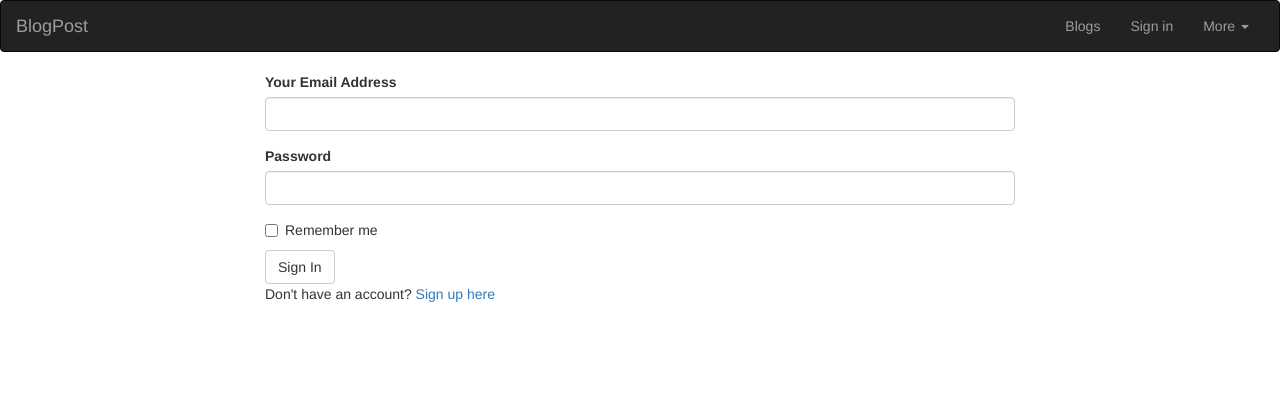
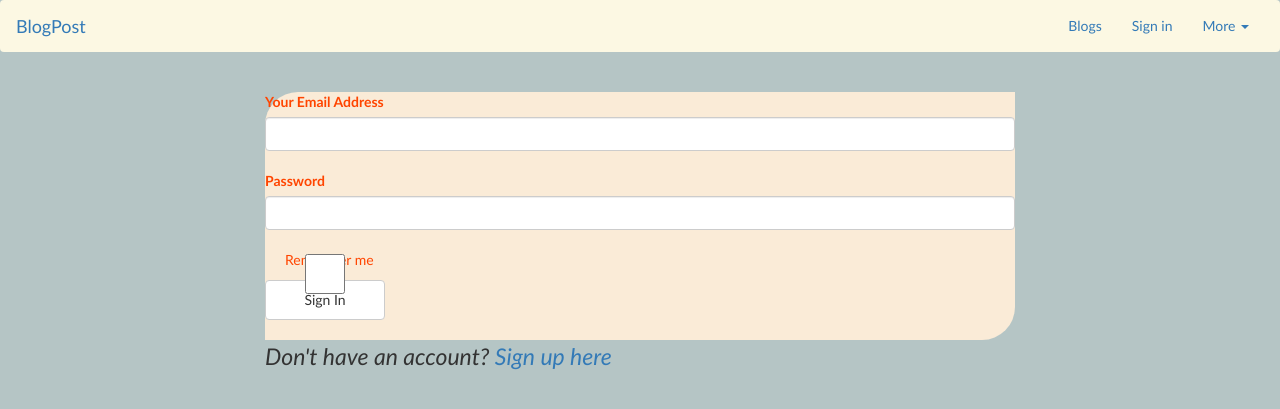
Before and after one commit to danknjoroge/Blog-, a Flask app: page /authenticate/login in a window 1280 px wide. Shown: the top 409 px of the page. Run offline with Flask 2, Linux system fonts and the light colour scheme; some libraries are stand-ins or nearby versions.

Commit message:
added custom styles to index.html

```diff
--- a/app/__init__.py
+++ b/app/__init__.py
@@ -4,6 +4,9 @@ from flask_sqlalchemy import SQLAlchemy
 from config import config_options
 from flask_login import LoginManager
 from flask_mail import Mail
+# from flask_uploads import UploadSet, configure_uploads,IMAGES
+
+
 
 bootstrap = Bootstrap()
 
@@ -12,6 +15,7 @@ mail = Mail()
 login_manager = LoginManager()
 login_manager.session_protection='strong'
 login_manager.login_view = 'auth.login'
+
 
 '''create app function'''
 def create_app(config_name):
--- /dev/null
+++ b/app/static/css/index.css
@@ -0,0 +1,48 @@
+body{
+    background-color: rgb(181,197,197);
+    font-family: 'Gill Sans', 'Gill Sans MT', Calibri, 'Trebuchet MS', sans-serif;
+}
+.home{
+    background-color: antiquewhite;
+    text-align: center;
+    margin-top: -24px;
+}
+h1{
+    color: orangered;
+    font-size: 43px;
+    font-weight: bold;
+    text-shadow: 3px 4px 1px rgb(181,197,197);
+    font-family: 'Franklin Gothic Medium', 'Arial Narrow', Arial, sans-serif
+}
+
+input{
+    background-color: orangered;
+    border: none;
+    border-top-left-radius: 23px;
+    border-bottom-right-radius: 23px;
+    margin-bottom: 20px;
+    height: 40px;
+    width: 120px;
+    color: white;
+    font-weight: bold;
+}
+h5{
+    font-style: italic;
+    color: orangered;
+
+}
+p{
+    font-size :23px;
+    font-style: oblique;
+}
+.form{
+    margin-top: 20px;
+    background-color: antiquewhite ;
+    padding-bottom: 20px;
+    border-top-left-radius: 33px;
+    border-bottom-right-radius: 33px;
+    color: orangered;
+    font-family: 'Trebuchet MS', 'Lucida Sans Unicode', 'Lucida Grande', 'Lucida Sans', Arial, sans-serif;
+    font-weight: bold;
+    /* box-shadow: 1px 1px orangered; */
+}
--- a/app/templates/auth/login.html
+++ b/app/templates/auth/login.html
@@ -1,5 +1,11 @@
 {% extends 'base.html'%}
 {% import 'bootstrap/wtf.html' as wtf%}
+
+{% block styles%}
+    {{ super() }}
+    <link rel="stylesheet" href="{{url_for('static',filename='css/index.css')}}">
+{% endblock %}
+
 
 {% block content %}
 <div class="container">
--- a/app/templates/blogupdate.html
+++ b/app/templates/blogupdate.html
@@ -1,5 +1,11 @@
 {% extends 'base.html' %}
 {% import 'bootstrap/wtf.html' as wtf %}
+
+{% block styles%}
+    {{ super() }}
+    <link rel="stylesheet" href="{{url_for('static',filename='css/index.css')}}">
+{% endblock %}
+
 
 {% block content %}
 <div class="container">
--- a/app/templates/commentform.html
+++ b/app/templates/commentform.html
@@ -1,5 +1,11 @@
 {% extends 'base.html'%}
 {% import 'bootstrap/wtf.html' as wtf%}
+
+{% block styles%}
+    {{ super() }}
+    <link rel="stylesheet" href="{{url_for('static',filename='css/index.css')}}">
+{% endblock %}
+
 
 {% block content %}
 <div class="container">
--- a/app/templates/commentview.html
+++ b/app/templates/commentview.html
@@ -1,5 +1,11 @@
 
 {% extends 'base.html'%}
+
+{% block styles%}
+    {{ super() }}
+    <link rel="stylesheet" href="{{url_for('static',filename='css/index.css')}}">
+{% endblock %}
+
 
 {% block content %}
 <div class="container">
--- a/app/templates/homepage.html
+++ b/app/templates/homepage.html
@@ -1,4 +1,9 @@
 {% extends 'base.html'%}
+
+{% block styles%}
+    {{ super() }}
+    <link rel="stylesheet" href="{{url_for('static',filename='css/index.css')}}">
+{% endblock %}
 
 {% block content %}
 <div class="container">
--- a/app/templates/navbar.html
+++ b/app/templates/navbar.html
@@ -1,4 +1,4 @@
-<nav class="navbar navbar-inverse">
+<nav class="navbar bg-warning ">
     <div class="container-fluid">
 
     <!-- BRAND -->
--- a/app/templates/profile/profile.html
+++ b/app/templates/profile/profile.html
@@ -1,4 +1,10 @@
 {% extends 'base.html'%}
+
+{% block styles%}
+    {{ super() }}
+    <link rel="stylesheet" href="{{url_for('static',filename='css/index.css')}}">
+{% endblock %}
+
 
 {% block content %}
 <div class="container">
--- a/app/templates/profile/update.html
+++ b/app/templates/profile/update.html
@@ -1,5 +1,11 @@
 {% extends 'base.html' %}
 {% import 'bootstrap/wtf.html' as wtf %}
+
+{% block styles%}
+    {{ super() }}
+    <link rel="stylesheet" href="{{url_for('static',filename='css/index.css')}}">
+{% endblock %}
+
 
 {% block content %}
 <div class="container">
```
Also changed, not shown: app/templates/auth/register.html (+7 -0 lines), app/templates/index.html (+16 -6 lines), app/templates/not_found.html (+7 -0 lines).
